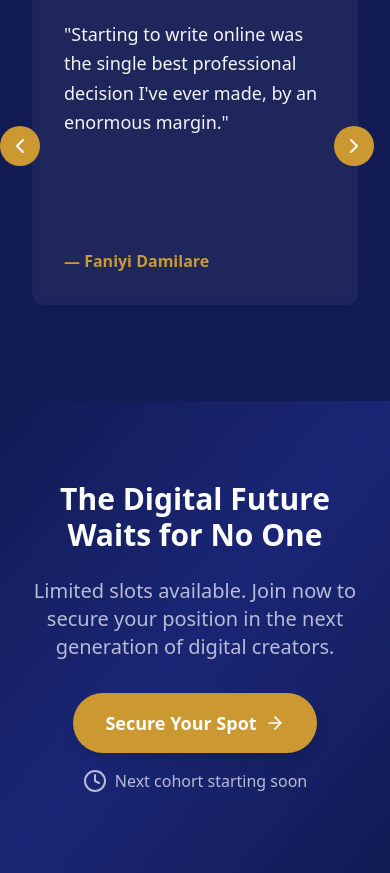
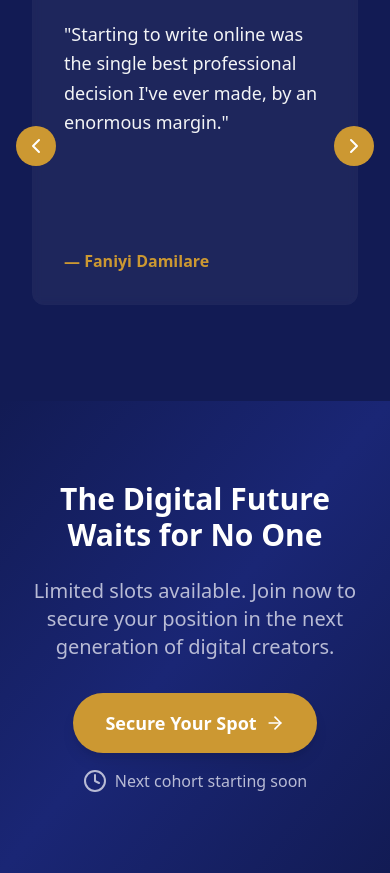
Before and after one commit to Psybah/Accelewrite-landing-page, a React (Vite) app: page / in a window 390 px wide. Shown: the part 3480-4353 px from the top of the page. Built offline with nearby package versions, Linux system fonts and the light colour scheme.

Commit message:
Update Testimonials.tsx

```diff
--- a/src/components/testimonials/Testimonials.tsx
+++ b/src/components/testimonials/Testimonials.tsx
@@ -67,7 +67,7 @@ export default function Testimonials() {
 
           <button
             onClick={handlePrev}
-            className="absolute left-0 top-1/2 -translate-y-1/2 -translate-x-4 bg-[#cc9832] p-2 sm:ml-4 rounded-full text-white hover:bg-[#b88729] transition-colors"
+            className="absolute left-0 top-1/2 -translate-y-1/2 -translate-x-4 bg-[#cc9832] p-2 ml-4 rounded-full text-white hover:bg-[#b88729] transition-colors"
             aria-label="Previous testimonial"
           >
             <ChevronLeft className="w-6 h-6" />
```
